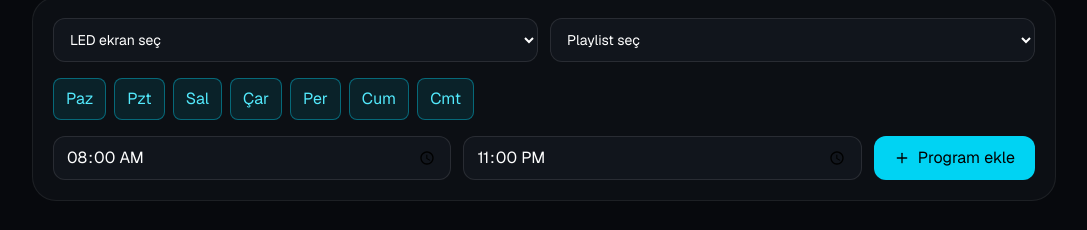
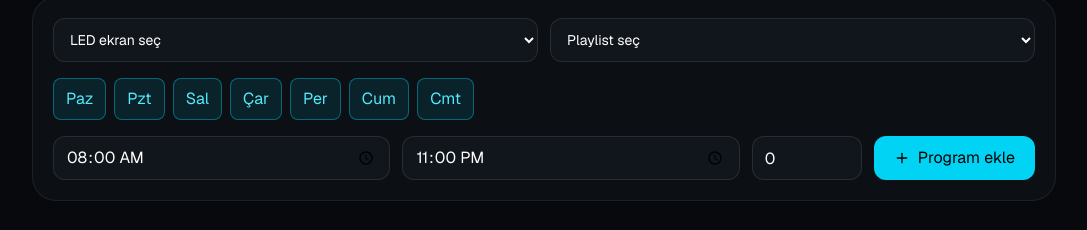
Before and after one commit to denledglobal-ops/den-led-studio, a Next.js app: page /yayin-programi in a window 1280 px wide. Shown: the part 203-433 px from the top of the page, without its empty margins (96-1183 px from the left). Built offline with nearby package versions, Linux system fonts and the light colour scheme; no server answers; the database is empty.

Commit message:
Add broadcast schedule controls

```diff
--- a/src/app/yayin-programi/page.tsx
+++ b/src/app/yayin-programi/page.tsx
@@ -7,14 +7,16 @@ type Row={id:string;screen_id:string;playlist_id:string;daily_start:string|null;
 const dayNames=["Paz","Pzt","Sal","Çar","Per","Cum","Cmt"];
 export default function SchedulesPage(){
  const router=useRouter(); const [screens,setScreens]=useState<any[]>([]); const [playlists,setPlaylists]=useState<any[]>([]); const [rows,setRows]=useState<Row[]>([]);
- const [screenId,setScreenId]=useState(""); const [playlistId,setPlaylistId]=useState(""); const [start,setStart]=useState("08:00"); const [end,setEnd]=useState("23:00"); const [days,setDays]=useState([1,2,3,4,5,6,0]); const [error,setError]=useState<string|null>(null);
+ const [screenId,setScreenId]=useState(""); const [playlistId,setPlaylistId]=useState(""); const [start,setStart]=useState("08:00"); const [end,setEnd]=useState("23:00"); const [priority,setPriority]=useState(0); const [days,setDays]=useState([1,2,3,4,5,6,0]); const [error,setError]=useState<string|null>(null);
  async function load(){const s=createClient(); const {data:o}=await s.from("organizations").select("id").limit(1).maybeSingle(); if(!o)return;
   const [a,b,c]=await Promise.all([s.from("screens").select("id,name").eq("organization_id",o.id).order("name"),s.from("playlists").select("id,name").eq("organization_id",o.id).eq("is_active",true).order("name"),s.from("screen_schedules").select("id,screen_id,playlist_id,daily_start,daily_end,days_of_week,priority,is_active,screens(name),playlists(name)").order("priority",{ascending:false}).order("created_at",{ascending:false})]);
   setScreens(a.data??[]);setPlaylists(b.data??[]);setRows((c.data??[]) as unknown as Row[]); if(a.data?.length&&!screenId)setScreenId(a.data[0].id); if(b.data?.length&&!playlistId)setPlaylistId(b.data[0].id);
  }
  useEffect(()=>{load();},[]);
  function toggleDay(d:number){setDays(x=>x.includes(d)?x.filter(v=>v!==d):[...x,d]);}
- async function add(){if(!screenId||!playlistId||!days.length)return; setError(null); const {error}=await createClient().from("screen_schedules").insert({screen_id:screenId,playlist_id:playlistId,daily_start:start,daily_end:end,days_of_week:days,priority:0,is_active:true}); if(error){setError(error.message);return;} await load();}
+ async function add(){if(!screenId||!playlistId||!days.length)return; setError(null); const {error}=await createClient().from("screen_schedules").insert({screen_id:screenId,playlist_id:playlistId,daily_start:start,daily_end:end,days_of_week:days,priority,is_active:true}); if(error){setError(error.message);return;} await load();}
+ async function toggleActive(id:string,isActive:boolean){const {error}=await createClient().from("screen_schedules").update({is_active:!isActive}).eq("id",id);if(error){setError(error.message);return;}await load();}
+ async function updatePriority(id:string,value:number){const next=Math.max(0,Math.min(100,Math.round(value||0)));const {error}=await createClient().from("screen_schedules").update({priority:next}).eq("id",id);if(error){setError(error.message);return;}await load();}
  async function remove(id:string){await createClient().from("screen_schedules").delete().eq("id",id);await load();}
  return <main className="min-h-screen bg-[#07090d] p-5 text-white sm:p-8"><div className="mx-auto max-w-5xl">
   <button onClick={()=>router.push("/")} className="mb-7 flex items-center gap-2 text-sm text-zinc-400 hover:text-white"><ArrowLeft size={16}/>Panele dön</button>
@@ -23,8 +25,8 @@ export default function SchedulesPage(){
   <section className="mt-7 rounded-3xl border border-white/[.07] bg-[#0c0f14] p-5">
    <div className="grid gap-3 md:grid-cols-2"><select value={screenId} onChange={e=>setScreenId(e.target.value)} className="h-11 rounded-xl border border-white/10 bg-[#11151c] px-3 text-sm"><option value="">LED ekran seç</option>{screens.map(x=><option key={x.id} value={x.id}>{x.name}</option>)}</select><select value={playlistId} onChange={e=>setPlaylistId(e.target.value)} className="h-11 rounded-xl border border-white/10 bg-[#11151c] px-3 text-sm"><option value="">Playlist seç</option>{playlists.map(x=><option key={x.id} value={x.id}>{x.name}</option>)}</select></div>
    <div className="mt-4 flex flex-wrap gap-2">{dayNames.map((n,d)=><button key={n} onClick={()=>toggleDay(d)} className={`rounded-lg border px-3 py-2 text-xs ${days.includes(d)?"border-cyan-400/40 bg-cyan-400/10 text-cyan-300":"border-white/10 text-zinc-500"}`}>{n}</button>)}</div>
-   <div className="mt-4 grid gap-3 sm:grid-cols-[1fr_1fr_auto]"><input type="time" value={start} onChange={e=>setStart(e.target.value)} className="h-11 rounded-xl border border-white/10 bg-[#11151c] px-3"/><input type="time" value={end} onChange={e=>setEnd(e.target.value)} className="h-11 rounded-xl border border-white/10 bg-[#11151c] px-3"/><button onClick={add} className="flex h-11 items-center justify-center gap-2 rounded-xl bg-cyan-400 px-5 text-sm font-semibold text-black"><Plus size={16}/>Program ekle</button></div>
+   <div className="mt-4 grid gap-3 sm:grid-cols-[1fr_1fr_110px_auto]"><input type="time" value={start} onChange={e=>setStart(e.target.value)} className="h-11 rounded-xl border border-white/10 bg-[#11151c] px-3"/><input type="time" value={end} onChange={e=>setEnd(e.target.value)} className="h-11 rounded-xl border border-white/10 bg-[#11151c] px-3"/><input type="number" min="0" max="100" value={priority} onChange={e=>setPriority(Number(e.target.value))} title="Öncelik" className="h-11 rounded-xl border border-white/10 bg-[#11151c] px-3" placeholder="Öncelik"/><button onClick={add} className="flex h-11 items-center justify-center gap-2 rounded-xl bg-cyan-400 px-5 text-sm font-semibold text-black"><Plus size={16}/>Program ekle</button></div>
   </section>
-  <div className="mt-6 space-y-3">{rows.map(r=><div key={r.id} className="flex items-center gap-4 rounded-2xl border border-white/[.07] bg-[#0c0f14] p-4"><div className="grid h-10 w-10 place-items-center rounded-xl bg-cyan-400/10 text-cyan-300"><CalendarClock size={18}/></div><div className="min-w-0 flex-1"><p className="text-sm font-medium">{r.screens?.name||"LED ekran"} · {r.playlists?.name||"Playlist"}</p><p className="mt-1 text-xs text-zinc-500">{r.days_of_week.map(d=>dayNames[d]).join(", ")} · {r.daily_start?.slice(0,5)}–{r.daily_end?.slice(0,5)}</p></div><button onClick={()=>remove(r.id)} className="rounded-lg p-2 text-zinc-600 hover:text-red-300"><Trash2 size={16}/></button></div>)}</div>
+  <div className="mt-6 space-y-3">{rows.map(r=><div key={r.id} className="flex items-center gap-4 rounded-2xl border border-white/[.07] bg-[#0c0f14] p-4"><div className="grid h-10 w-10 place-items-center rounded-xl bg-cyan-400/10 text-cyan-300"><CalendarClock size={18}/></div><div className="min-w-0 flex-1"><p className="text-sm font-medium">{r.screens?.name||"LED ekran"} · {r.playlists?.name||"Playlist"}</p><p className="mt-1 text-xs text-zinc-500">{r.days_of_week.map(d=>dayNames[d]).join(", ")} · {r.daily_start?.slice(0,5)}–{r.daily_end?.slice(0,5)}</p></div><label className="flex items-center gap-2 text-xs text-zinc-500">Öncelik <input type="number" min="0" max="100" defaultValue={r.priority} onBlur={e=>updatePriority(r.id,Number(e.target.value))} className="h-8 w-16 rounded-lg border border-white/10 bg-black/20 px-2 text-white"/></label><button onClick={()=>toggleActive(r.id,r.is_active)} className={`rounded-lg border px-3 py-2 text-xs ${r.is_active?"border-emerald-400/30 text-emerald-300":"border-white/10 text-zinc-500"}`}>{r.is_active?"Aktif":"Pasif"}</button><button onClick={()=>remove(r.id)} className="rounded-lg p-2 text-zinc-600 hover:text-red-300"><Trash2 size={16}/></button></div>)}</div>
  </div></main>
 }
```
